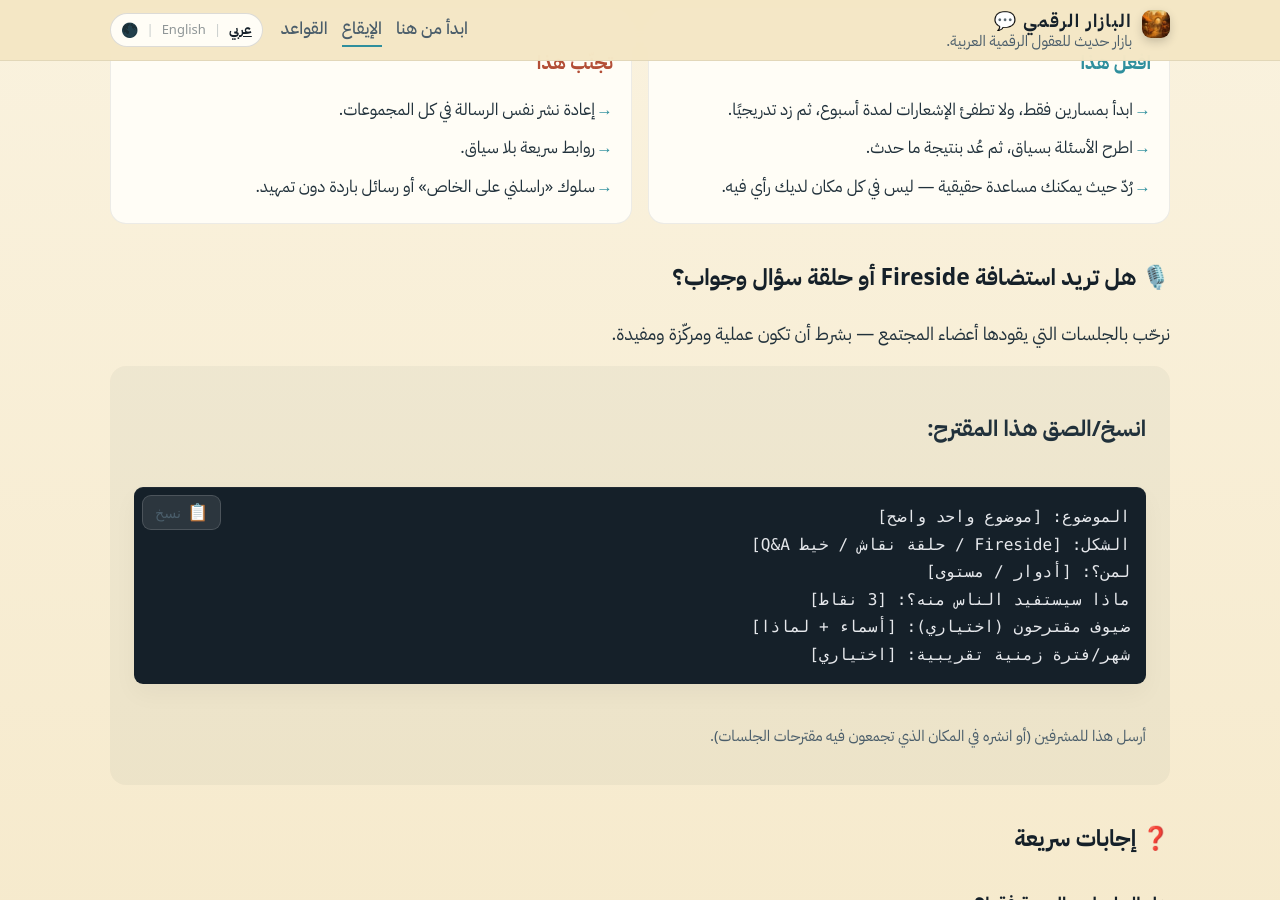
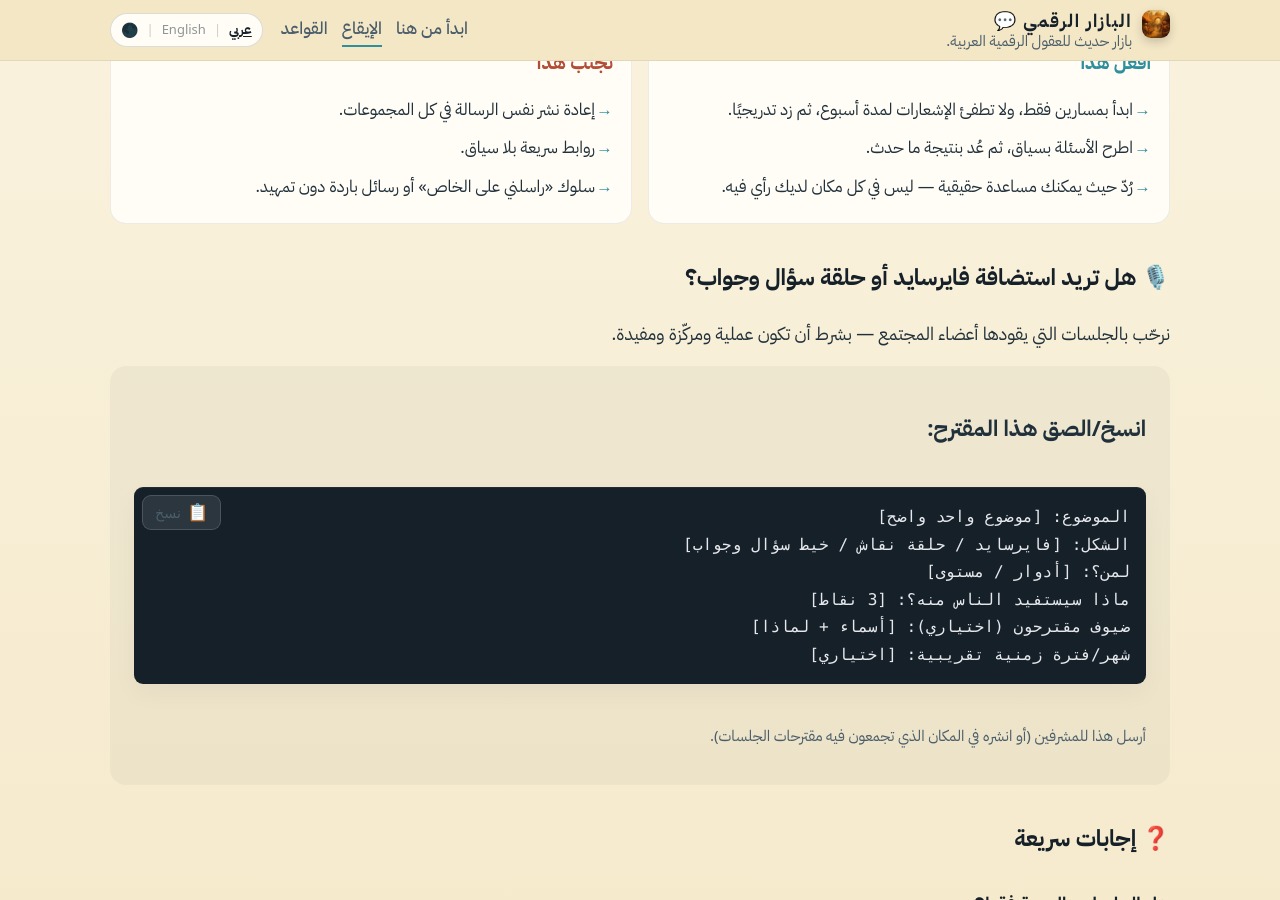
Before and after one commit to DigitalBazaarHub/digitalbazaarhub.github.io, a Jekyll site: the page built from pages/ar/cadence/index.html, in a window 1280 px wide and 900 px high, scrolled down 1276 px. Built offline with Jekyll 4.4.1, drawn with Linux system fonts in a browser that asks for light colours; some of the changed text lies outside the part shown.

Commit message:
Translate Fireside to arabic

```diff
--- a/_data/strings_ar.yml
+++ b/_data/strings_ar.yml
@@ -78,7 +78,7 @@ months_short:
 hero:
   kicker: "دافئ، مركّز، ومنتقى"
   headline: "مجتمع عربي عالي الجودة للبنّائين."
-  description: "البازار الرقمي مجتمع «واتساب أولاً» للبنّائين العرب الذين يُنجزون: مؤسسون، مهندسون، قادة منتج، مصمّمون، مسوّقون، باحثون، وفرق.\n\nابدأ من هنا على الموقع لتتعرف كيف نعمل، وتختار المسارات المناسبة، وتشارك في جلساتنا المتكررة مثل <i>سبت البازار</i> و<i>جلسات Fireside</i> الشهرية."
+  description: "البازار الرقمي مجتمع «واتساب أولاً» للبنّائين العرب الذين يُنجزون: مؤسسون، مهندسون، قادة منتج، مصمّمون، مسوّقون، باحثون، وفرق.\n\nابدأ من هنا على الموقع لتتعرف كيف نعمل، وتختار المسارات المناسبة، وتشارك في جلساتنا المتكررة مثل <i>سبت البازار</i> و<i>جلسات فايرسايد</i> الشهرية."
   image_alt: "بشر وروبوتات ودودة يتحدثون ويعملون معاً في بازار شرق أوسطي."
 
 # About Section (What happens in the Bazaar?)
@@ -92,7 +92,7 @@ about:
       description: "مجموعات واتساب حسب المواضيع يتبادل فيها الناس خبراتهم العملية: الهندسة، المنتج، التصميم والنمو، القيادة، الوظائف، الشركات الناشئة، المغتربون، وغيرها. تخيلها كسوق من مسارات متداخلة — تنضم لما يهمك وتتجاهل الباقي."
     - label: "الإيقاع"
       title: "طقوس وجلسات تعيد الناس باستمرار"
-      description: "لا نعتمد على التفاعل «بالأمل». لدينا إيقاع ثابت مثل سبت البازار، وجلسات Fireside/Panel الشهرية، وأسئلة وأجوبة دورية — كي تتراكم العلاقات مع الوقت بدل أن تخبو."
+      description: "لا نعتمد على التفاعل «بالأمل». لدينا إيقاع ثابت مثل سبت البازار، وجلسات فايرسايد الشهرية، وأسئلة وأجوبة دورية — كي تتراكم العلاقات مع الوقت بدل أن تخبو."
     - label: "المشاريع والإرشاد"
       title: "من حديث → روابط ودّية → إنجاز"
       description: "عندما يتكوّن الودّ والثقة، تبدأ الأشياء الحقيقية: دوائر تغذية راجعة، إرشاد، تعاون، ومشاريع وُلدت من المجتمع مثل Meshkah. الإرشاد مُنظّم (وقت محدد/طلبات واضحة)، والمشاريع اختيارية — بلا وعود فضفاضة، فقط إثبات عمل."
@@ -139,7 +139,7 @@ rules_summary:
 cta:
   kicker: "ادخل البازار"
   title: "اسحب كرسياً في البازار."
-  subtitle: "ابدأ بتعريف سريع، وانضم لمسارين فقط لتجنب إرهاق الإشعارات، ثم شارك في جلساتنا المتكررة (سبت البازار + جلسات Fireside الشهرية). هكذا يتحول الغرباء إلى روابط ودّية."
+  subtitle: "ابدأ بتعريف سريع، وانضم لمسارين فقط لتجنب إرهاق الإشعارات، ثم شارك في جلساتنا المتكررة (سبت البازار + جلسات فايرسايد الشهرية). هكذا يتحول الغرباء إلى روابط ودّية."
 
 #############################
 #                           #
@@ -400,7 +400,7 @@ cadence_page:
       - title: "📱 بازار السبت"
         description: "جلسة كتابية خفيفة يوم السبت عبر المجموعات: شارك ما تبنيه/تتعلمه، اطرح أسئلة، وشارك في النقاش."
         how: "أفضل طريقة للمشاركة: تحديث قصير (سطران–ثلاثة) + سؤال واحد واضح."
-      - title: "🔥 جلسات Firesides الشهرية"
+      - title: "🔥 جلسات فايرسايد الشهرية"
         description: "جلسة يقودها ضيف (أو حلقة نقاش) حول موضوع واحد مع أسئلة وأجوبة مباشرة. نعلن الشكل والموعد مسبقًا."
         how: "أفضل طريقة للمشاركة: اقرأ تمهيد الجلسة، جهّز سؤالًا واحدًا جيدًا، ثم تابع بعد الجلسة."
       - title: "🤔 خيوط الأسئلة والأجوبة الدورية"
@@ -426,12 +426,12 @@ cadence_page:
         - "سلوك «راسلني على الخاص» أو رسائل باردة دون تمهيد."
 
   host:
-    heading: "🎙️ هل تريد استضافة Fireside أو حلقة سؤال وجواب؟"
+    heading: "🎙️ هل تريد استضافة فايرسايد أو حلقة سؤال وجواب؟"
     text: "نرحّب بالجلسات التي يقودها أعضاء المجتمع — بشرط أن تكون عملية ومركّزة ومفيدة."
     template_label: "انسخ/الصق هذا المقترح:"
     template: |
       الموضوع: [موضوع واحد واضح]
-      الشكل: [Fireside / حلقة نقاش / خيط Q&A]
+      الشكل: [فايرسايد / حلقة نقاش / خيط سؤال وجواب]
       لمن؟: [أدوار / مستوى]
       ماذا سيستفيد الناس منه؟: [3 نقاط]
       ضيوف مقترحون (اختياري): [أسماء + لماذا]
```
